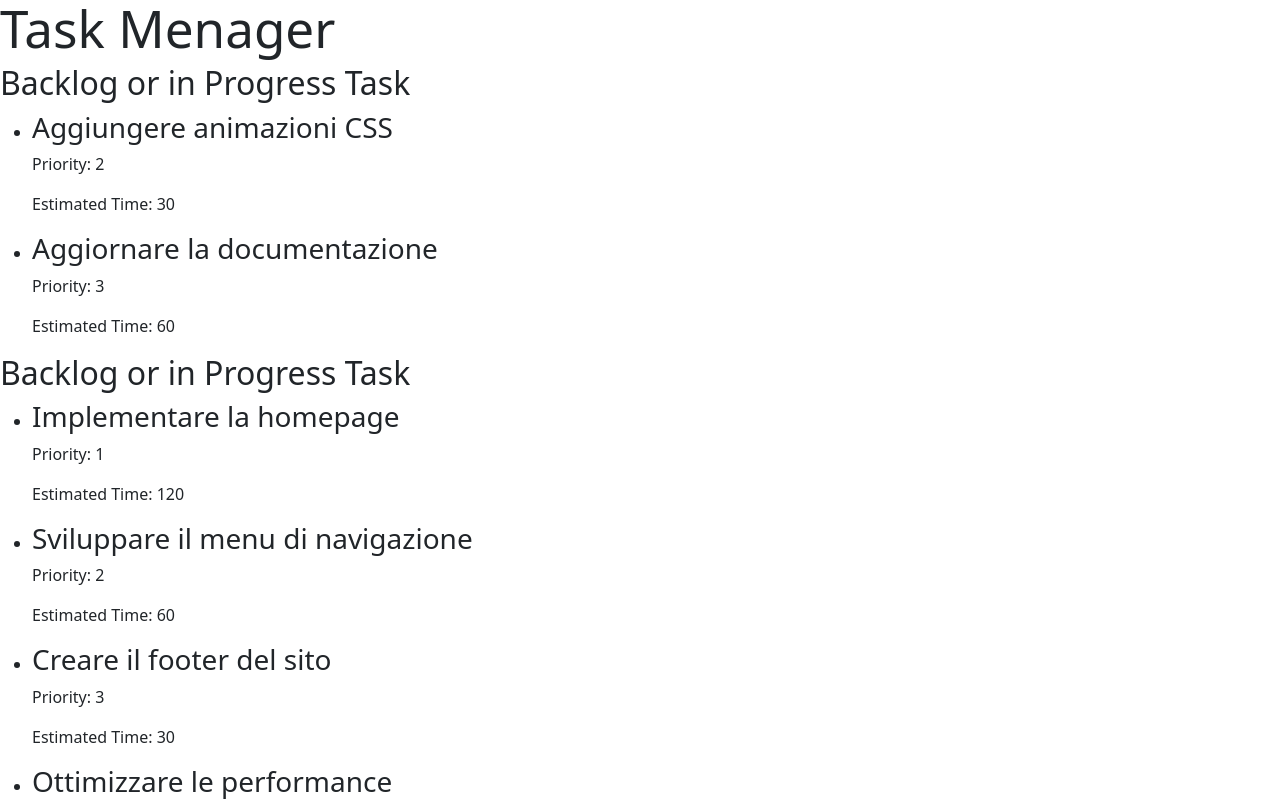
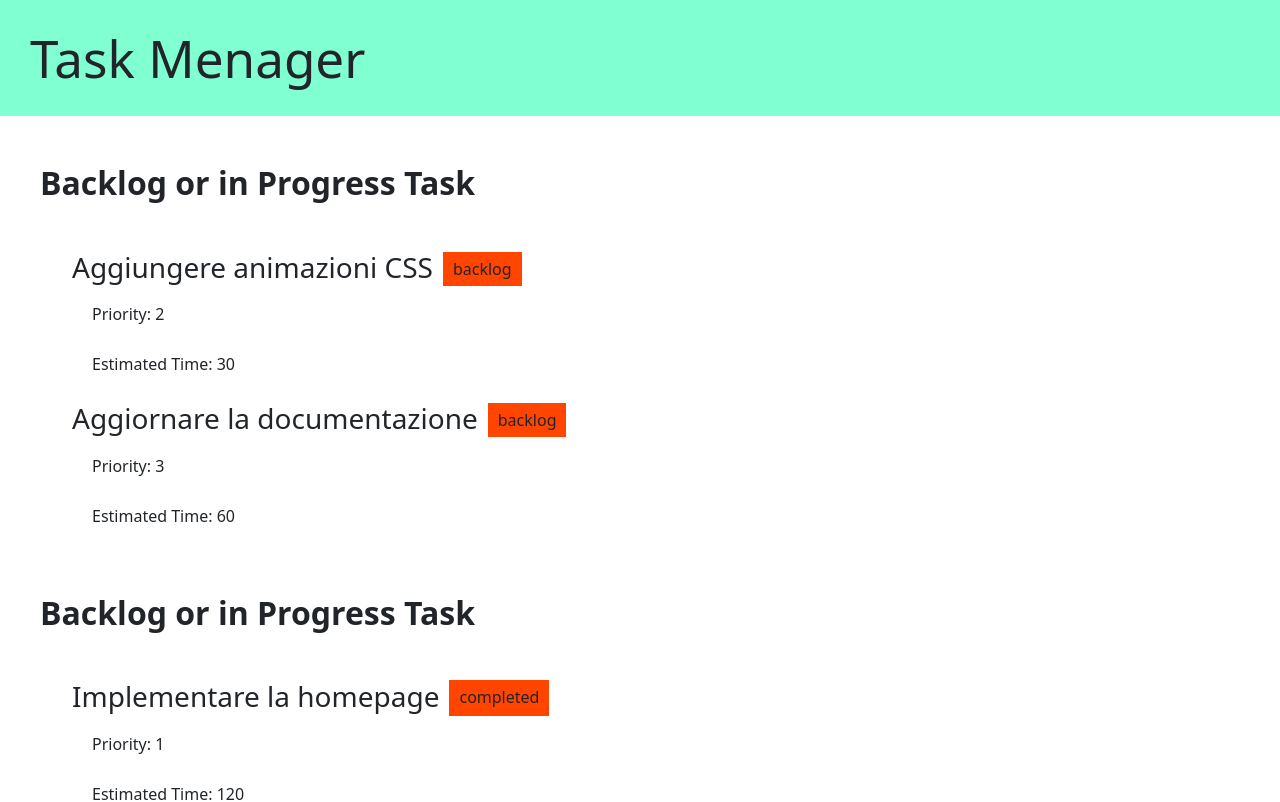
Before and after one commit to CarloDettori/react-task-list, a React (Vite) app: page / in a window 1280 px wide. Shown: the top 802 px of the page. Built offline with nearby package versions, Linux system fonts and the light colour scheme.

Commit message:
fixed element state color and some style

```diff
--- /dev/null
+++ b/src/App.css
@@ -0,0 +1,40 @@
+body {
+    width: 100%
+}
+
+h1 {
+    padding: 30px;
+}
+
+h2 {
+    padding: 40px;
+    font-weight: 800;
+}
+
+h3 {
+    padding-bottom: 10px;
+    padding-right: 10px
+}
+
+.state-tag {
+    padding: 5px 10px;
+    background-color: orangered;
+}
+
+.infos {
+    padding-bottom: 10px;
+    padding-left: 20px;
+}
+
+li {
+    padding-left: 40px;
+    list-style-type: none;
+}
+
+#root {
+    width: 100%;
+}
+
+header {
+    background-color: #80ffd2;
+}
--- a/src/App.jsx
+++ b/src/App.jsx
@@ -2,6 +2,7 @@ import { useState } from 'react'
 import Header from './components/headerComponent';
 import BacklogProgressTasks from './components/backlogComponents';
 import CompletedTasks from './components/completedComponent';
+import './App.css'
 
 
 function App() {
--- a/src/components/backlogComponents.jsx
+++ b/src/components/backlogComponents.jsx
@@ -1,16 +1,19 @@
 import tasks from "../../data/tasks";
-
 
 //mostra title, pryority e estimatedTime dei Backlog e In_progress
 function BacklogProgressTasks() {
     let BacklogProgressTasks = [];
+
     BacklogProgressTasks = tasks.filter((element) => {
-        return element.state.includes("backlog" || "progress")
+        return element.state.includes("backlog" || "in_progress")
     }).map((element) => {
         return <li key={element.id}>
-            <h3>{element.title}</h3>
-            <p>Priority: {element.priority}</p>
-            <p>Estimated Time: {element.estimatedTime}</p>
+            <div className="d-flex align-items-center">
+                <h3>{element.title}</h3>
+                <p className="state-tag">{element.state}</p>
+            </div>
+            <p className="infos">Priority: {element.priority}</p>
+            <p className="infos">Estimated Time: {element.estimatedTime}</p>
         </li>
     })
     const template = <>
@@ -20,5 +23,4 @@ function BacklogProgressTasks() {
     return template
 };
 
-
 export default BacklogProgressTasks;
--- a/src/components/completedComponent.jsx
+++ b/src/components/completedComponent.jsx
@@ -2,13 +2,17 @@ import tasks from "../../data/tasks";
 
 function CompletedTasks() {
     let CompletedTasks = [];
+
     CompletedTasks = tasks.filter((element) => {
-        return element.state.includes("")
+        return element.state.includes("completed")
     }).map((element) => {
         return <li key={element.id}>
-            <h3>{element.title}</h3>
-            <p>Priority: {element.priority}</p>
-            <p>Estimated Time: {element.estimatedTime}</p>
+            <div className="d-flex">
+                <h3>{element.title}</h3>
+                <p className="state-tag">{element.state}</p>
+            </div>
+            <p className="infos">Priority: {element.priority}</p>
+            <p className="infos">Estimated Time: {element.estimatedTime}</p>
         </li>
     })
     const template = <>
```
